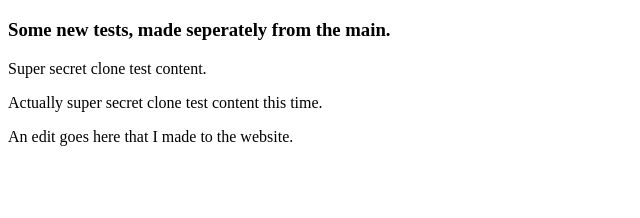
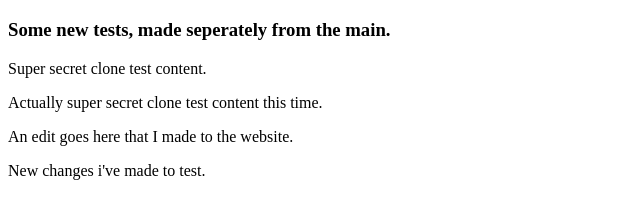
Before and after one commit to 30188420-MatthewM/sandbox-clone, a plain HTML site: page index.html in a window 1280 px wide. Shown: the part 142-360 px from the top of the page, without its empty margins (0-640 px from the left). Drawn offline with Linux system fonts and the light colour scheme.

Commit message:
testing changes

```diff
--- a/index.html
+++ b/index.html
@@ -20,6 +20,8 @@
     <p>Actually super secret clone test content this time.</p>
 
     <p>An edit goes here that I made to the website.</p>
+
+    <p>New changes i've made to test.</p>
     <script src="js/script.js"></script>
   </body>
 </html>
```
